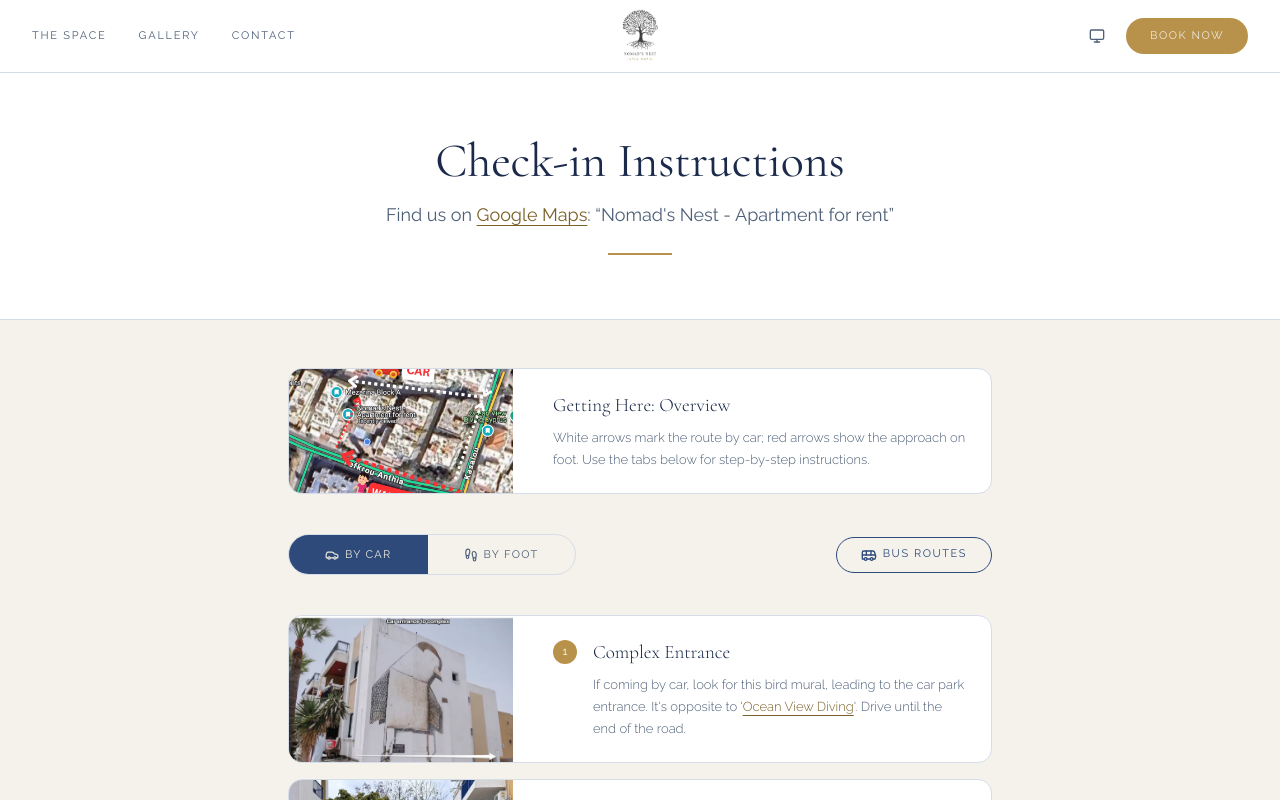
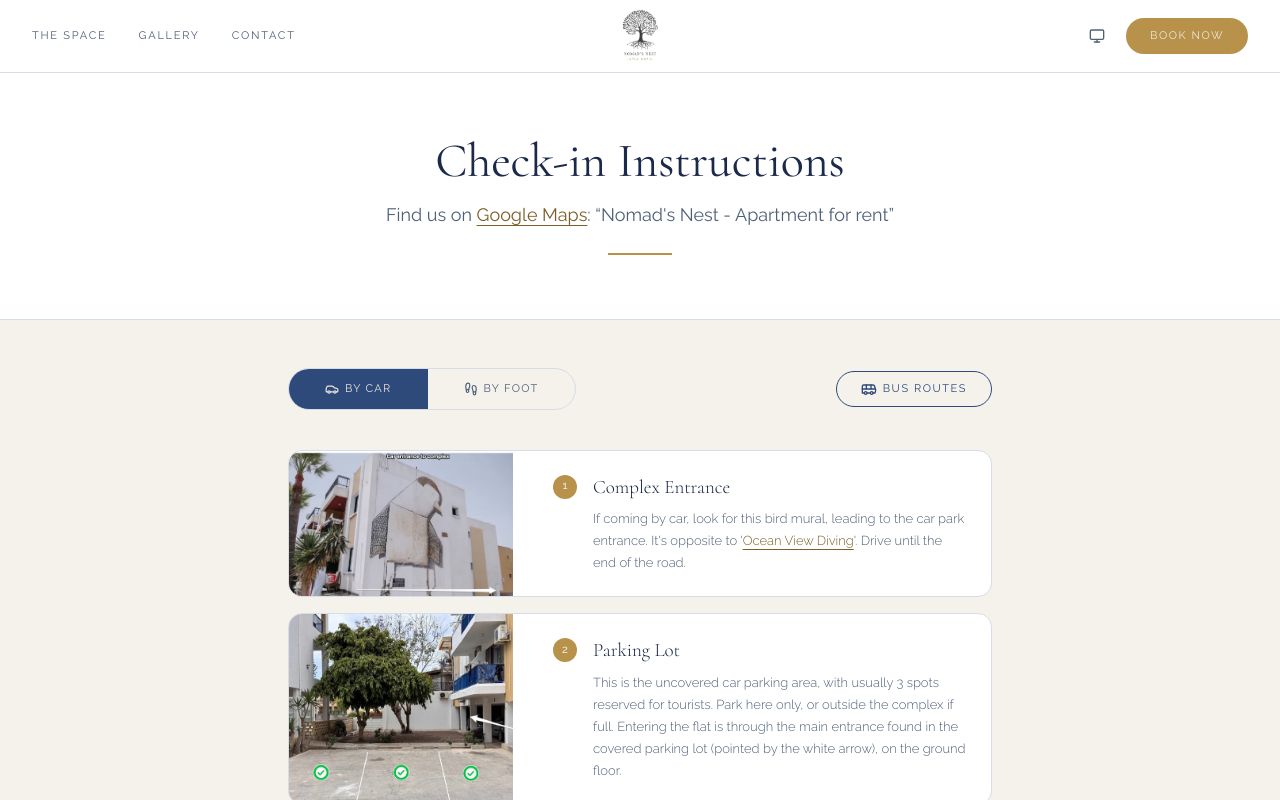
Before and after one commit to cmin764/nomads-nest, a Next.js app: page /check-in in a window 1280 px wide. Shown: the top 800 px of the page. Built offline with nearby package versions, Linux system fonts and the light colour scheme.

Commit message:
Remove misleading overview card from check-in page

```diff
--- a/src/components/check-in/directions-tabs.tsx
+++ b/src/components/check-in/directions-tabs.tsx
@@ -1,53 +1,11 @@
-"use client";
-
-import Image from "next/image";
-import { Car, Footprints, Maximize2 } from "lucide-react";
-import Lightbox from "yet-another-react-lightbox";
-import { useLightbox, LIGHTBOX_PLUGINS } from "@/hooks/use-lightbox";
+import { Car, Footprints } from "lucide-react";
 import { Tabs, TabsContent, TabsList, TabsTrigger } from "@/components/ui/tabs";
 import StepCard from "@/components/check-in/step-card";
 import TransportModal from "@/components/check-in/transport-modal";
-import { byCar, byFoot, overviewStep } from "@/data/check-in-steps";
+import { byCar, byFoot } from "@/data/check-in-steps";
 
 export default function DirectionsTabs() {
-  const { open: lightboxOpen, setOpen: setLightboxOpen } = useLightbox();
-
   return (
-    <>
-      {/* Overview card - shared by both routes */}
-      <div className="flex flex-col sm:flex-row gap-4 bg-card border border-border rounded-[14px] overflow-hidden mb-10">
-        <button
-          onClick={() => setLightboxOpen(true)}
-          className="relative sm:w-56 sm:shrink-0 aspect-video sm:aspect-auto group cursor-zoom-in"
-          aria-label="View overview map full size"
-        >
-          <Image
-            src={overviewStep.image}
-            alt={overviewStep.alt}
-            fill
-            className="object-cover transition-transform duration-500 group-hover:scale-105"
-            sizes="(max-width: 640px) 100vw, 224px"
-            priority
-          />
-          <span className="absolute top-2 right-2 flex items-center justify-center w-7 h-7 rounded-full bg-black/40 text-white opacity-100 sm:opacity-0 sm:group-hover:opacity-100 transition-opacity duration-200">
-            <Maximize2 size={13} />
-          </span>
-        </button>
-        <div className="flex items-start gap-4 p-[22px_24px]">
-          <div>
-            <h3 className="font-heading font-light text-[19px] text-foreground mb-[7px]">{overviewStep.heading}</h3>
-            <p className="text-[13px] font-light text-muted-foreground leading-[1.7]">{overviewStep.description}</p>
-          </div>
-        </div>
-      </div>
-
-      <Lightbox
-        open={lightboxOpen}
-        close={() => setLightboxOpen(false)}
-        slides={[{ src: overviewStep.image }]}
-        plugins={LIGHTBOX_PLUGINS}
-      />
-
     <Tabs defaultValue="car" className="w-full">
       {/* Mobile: Bus Routes centered above tabs; Desktop: tabs left, Bus Routes right */}
       <div className="flex flex-col items-center gap-4 sm:flex-row sm:items-center mb-10">
@@ -85,6 +43,5 @@ export default function DirectionsTabs() {
         </div>
       </TabsContent>
     </Tabs>
-    </>
   );
 }
--- a/src/data/check-in-steps.ts
+++ b/src/data/check-in-steps.ts
@@ -7,15 +7,6 @@ export interface CheckInStep {
   description: string;
   descriptionLinks?: InlineLink[];
 }
-
-// Shown once above both tabs - applies to arrivals by car and on foot equally.
-export const overviewStep: CheckInStep = {
-  image: "/images/check-in/self-checkin-0.jpg",
-  alt: "Google Maps aerial screenshot with red dotted CAR and WALKING routes to apartment",
-  heading: "Getting Here: Overview",
-  description:
-    "White arrows mark the route by car; red arrows show the approach on foot. Use the tabs below for step-by-step instructions.",
-};
 
 // Both routes converge at the same physical entrance - shared to avoid duplication.
 const sharedFinalSteps: CheckInStep[] = [
```
Also changed, not shown: public/images/check-in/self-checkin-0.jpg (deleted), 2 other files (tests, documents, lock files or other folders).
